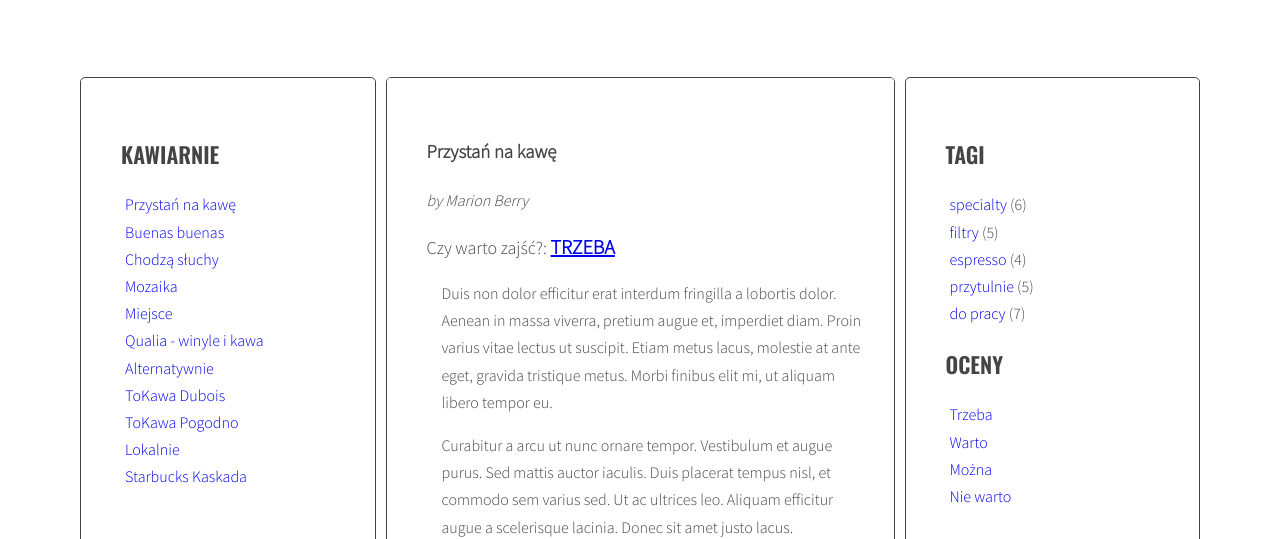
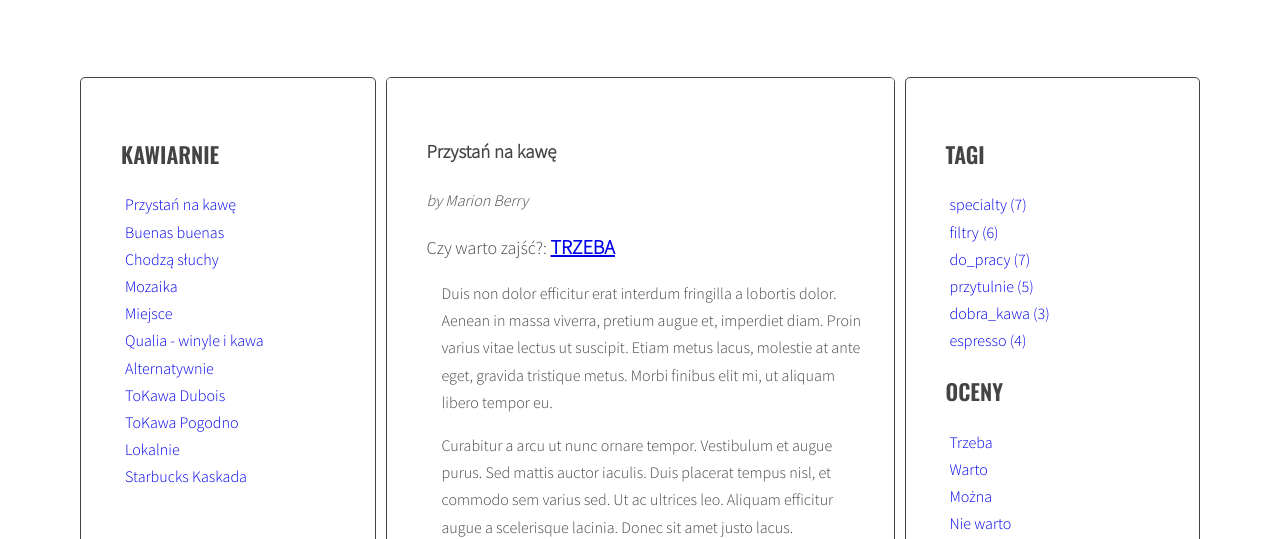
Before and after one commit to gitmaciejpiotr/javascript-blog, a website: page index.html in a window 1280 px wide. Shown: the part 261-800 px from the top of the page. Drawn offline with nearby package versions, Linux system fonts and the light colour scheme.

Commit message:
Add calculateTagClass func - my version of this solution

```diff
--- a/index.html
+++ b/index.html
@@ -295,11 +295,6 @@
                 <aside class="sidebar">
                     <h2 class="section-title">Tagi</h2>
                     <ul class="list tags">
-                        <li><a href="#">specialty</a> <span>(6)</span></li>
-                        <li><a href="#">filtry</a> <span>(5)</span></li>
-                        <li><a href="#">espresso</a> <span>(4)</span></li>
-                        <li><a href="#">przytulnie</a> <span>(5)</span></li>
-                        <li><a href="#">do pracy</a> <span>(7)</span></li>
                     </ul>
                     <h2 class="section-title">Oceny</h2>
                     <ul class="list grades">
--- a/js/script.js
+++ b/js/script.js
@@ -41,9 +41,12 @@
     optTitleListSelector = '.titles',
     optArticleTagsSelector = '.post-tags .list',
     optActiveTagLinksSelector = 'a.active[href^="#tag-"]',
-    optArticleAuthorSelector = '.post-givenGrade';
+    optArticleAuthorSelector = '.post-givenGrade',
+    optTagsListSelector = '.tags.list',
+    optCloudClassCount = 5,
+    optCloudClassPrefix = 'tag-size-';
 
-  const generateTitleLinks = function(customSelector = '') {
+  const generateTitleLinks = function (customSelector = '') {
 
     const articles = document.querySelectorAll(optArticleSelector + customSelector);
     let html = '';
@@ -61,7 +64,7 @@
       const articleTitle = article.querySelector(optTitleSelector).innerHTML;
 
       /* create html code with given data and save it in const */
-      const linkHTML  = '<li><a href="#' + articleId + '"><span>' + articleTitle + '</span></a></li>';
+      const linkHTML = '<li><a href="#' + articleId + '"><span>' + articleTitle + '</span></a></li>';
 
       /* paste created html code to list of links in left column */
       html = html + linkHTML;
@@ -73,7 +76,7 @@
 
   generateTitleLinks();
 
-  const addTitleClickHandlerToLinks = function(){
+  const addTitleClickHandlerToLinks = function () {
     /* find all links to articles */
     const links = document.querySelectorAll('.titles a');
 
@@ -87,7 +90,73 @@
 
   addTitleClickHandlerToLinks();
 
-  const generateTags = function(){
+  const calculateTagsParams = function (tags = '') {
+    const firstValue = Object.values(tags)[0];
+
+    let min = firstValue;
+    let max = firstValue;
+
+    for (let tag in tags) {
+      if (tags[tag] < min) {
+        // console.log('Wartość min: ', min, '. Wartość tags[tag]: ', tags[tag]);
+        min = tags[tag];
+      }
+
+      if (tags[tag] > max) {
+        // console.log('Wartość max: ', max, '. Wartość tags[tag]: ', tags[tag]);
+        max = tags[tag];
+      }
+    }
+
+    let params = { max, min };
+    return params;
+  };
+
+  const calculateTagClass = function (count, params) {
+    /* Calculate difference between params */
+    const diff = params.max - params.min + 1;
+    let range = 1,
+      classCountForRangeOf1 = optCloudClassCount;
+
+    /* Check if class count do not have to be changed */
+    if (diff <= optCloudClassCount) {
+      classCountForRangeOf1 = diff;
+    }
+    /* Calculate size of range */
+    else if (diff > optCloudClassCount) {
+      range = Math.floor(diff / optCloudClassCount);
+    }
+
+    let bottomBorder = params.min;
+    let topBorder = bottomBorder + range;
+    /* Calculate size of additional end range */
+    const specialBorder = params.max - (params.max % optCloudClassCount + 1);
+
+    for (let i = 0; i < classCountForRangeOf1; i++) {
+      /* Check if count fits in any range */
+      if (bottomBorder <= count && count < topBorder) {
+        return optCloudClassPrefix + (i + 1);
+      }
+      /* Check if count fits in additional end range */
+      else if (specialBorder <= count && diff > optCloudClassCount) {
+        return optCloudClassPrefix + optCloudClassCount;
+      }
+      /* Check if count fits in end range (for range size of 1) */
+      else if (params.max === count && diff <= optCloudClassCount) {
+        return optCloudClassPrefix + classCountForRangeOf1;
+      }
+      /* Enlarge range borders */
+      else {
+        bottomBorder += range;
+        topBorder += range;
+      }
+    }
+  };
+
+  const generateTags = function () {
+    /* [NEW] create a new variable allTags with an empty object */
+    let allTags = {};
+
     /* find all articles */
     const articlesAll = document.querySelectorAll('article');
 
@@ -108,10 +177,18 @@
       /* START LOOP: for each tag */
       for (let tag of tagsArray) {
         /* generate HTML of the link */
-        const linkHTML  = '<li><a href="#tag-' + tag + '">' + tag + '</a></li>';
+        const linkHTML = '<li><a href="#tag-' + tag + '">' + tag + '</a></li>';
 
         /* add generated code to html variable */
         html = html + linkHTML;
+
+        /* [NEW] check if this link is NOT already in allTags */
+        if (!allTags[tag]) {
+          /* [NEW] add generated code to allTags array */
+          allTags[tag] = 1;
+        } else {
+          allTags[tag]++;
+        }
       }
       /* END LOOP: for each tag */
 
@@ -120,11 +197,31 @@
     }
 
     /* END LOOP: for every article: */
+
+    /* [NEW] find list of tags in right column */
+    const tagList = document.querySelector(optTagsListSelector);
+
+    /* [NEW] create variable for all links HTML code */
+    const tagsParams = calculateTagsParams(allTags);
+    console.log('tagsParams:', tagsParams);
+    let allTagsHTML = '';
+
+    /* [NEW] START LOOP: for each tag in allTags: */
+    for (let tag in allTags) {
+      /* [NEW] generate code of a link and add it to allTagsHTML */
+      allTagsHTML += '<li><a href="#' + tag + '" class="' + calculateTagClass(allTags[tag], tagsParams) + '"><span>' + tag + ' (' + allTags[tag] + ') ' + '</span></a></li>';
+      console.log(allTags[tag]);
+      console.log(calculateTagClass(allTags[tag], tagsParams));
+    }
+    /* [NEW] END LOOP: for each tag in allTags: */
+
+    /* [NEW] add HTML from allTagsHTML to tagList */
+    tagList.innerHTML = allTagsHTML;
   };
 
   generateTags();
 
-  const tagClickHandler = function(event){
+  const tagClickHandler = function (event) {
     /* prevent default action for this event */
     event.preventDefault();
 
@@ -142,7 +239,7 @@
     const tagLinksActive = document.querySelectorAll(optActiveTagLinksSelector);
 
     /* START LOOP: for each active tag link */
-    for (let activeTagLink of tagLinksActive){
+    for (let activeTagLink of tagLinksActive) {
       /* remove class active */
       activeTagLink.classList.remove('active');
     }
@@ -152,7 +249,7 @@
     const sameTagLinks = document.querySelectorAll('a[href="' + href + '"]');
 
     /* START LOOP: for each found tag link */
-    for (let tagLink of sameTagLinks){
+    for (let tagLink of sameTagLinks) {
       /* add class active */
       tagLink.classList.add('active');
     }
@@ -163,12 +260,12 @@
     addTitleClickHandlerToLinks();
   };
 
-  const addClickListenersToTags = function(){
+  const addClickListenersToTags = function () {
     /* find all links to tags */
     const linksToTags = document.querySelectorAll('.post-tags .list li');
 
     /* START LOOP: for each link */
-    for (let linkToTag of linksToTags){
+    for (let linkToTag of linksToTags) {
       /* add tagClickHandler as event listener for that link */
       linkToTag.addEventListener('click', tagClickHandler);
     }
@@ -180,7 +277,7 @@
 
   /* Write function generateGrades similar to genrateTags func */
 
-  const generateGrades = function(){
+  const generateGrades = function () {
     /* find all articles */
     const articlesAll = document.querySelectorAll('article');
 
@@ -196,7 +293,7 @@
       const grade = article.getAttribute('data-grade');
 
       /* generate HTML of the link */
-      const linkHTML  = '<a href="#grade-' + grade + '">' + grade + '</a>';
+      const linkHTML = '<a href="#grade-' + grade + '">' + grade + '</a>';
 
       /* add generated code to html variable */
       html = html + linkHTML;
@@ -214,7 +311,7 @@
   /* Write function gradeClickHandler similar to tagClickHandler func */
 
 
-  const gradeClickHandler = function(event){
+  const gradeClickHandler = function (event) {
     /* prevent default action for this event */
     event.preventDefault();
 
@@ -232,7 +329,7 @@
     const sameGradeLinks = document.querySelectorAll('a[href="' + grade + '"]');
 
     /* START LOOP: for each found tag link */
-    for (let tagLink of sameGradeLinks){
+    for (let tagLink of sameGradeLinks) {
       /* add class active */
       tagLink.classList.add('active');
     }
@@ -247,12 +344,12 @@
   /* Write function addClickListenersToGrades similar to addClickListenersToTags func */
 
 
-  const addClickListenersToGrades = function(){
+  const addClickListenersToGrades = function () {
     /* find all links to grades */
     const linksToGrades = document.querySelectorAll('.post .post-givenGrade');
 
     /* START LOOP: for each link */
-    for (let linkToGrade of linksToGrades){
+    for (let linkToGrade of linksToGrades) {
       /* add tagClickHandler as event listener for that link */
       linkToGrade.addEventListener('click', gradeClickHandler);
     }
```
